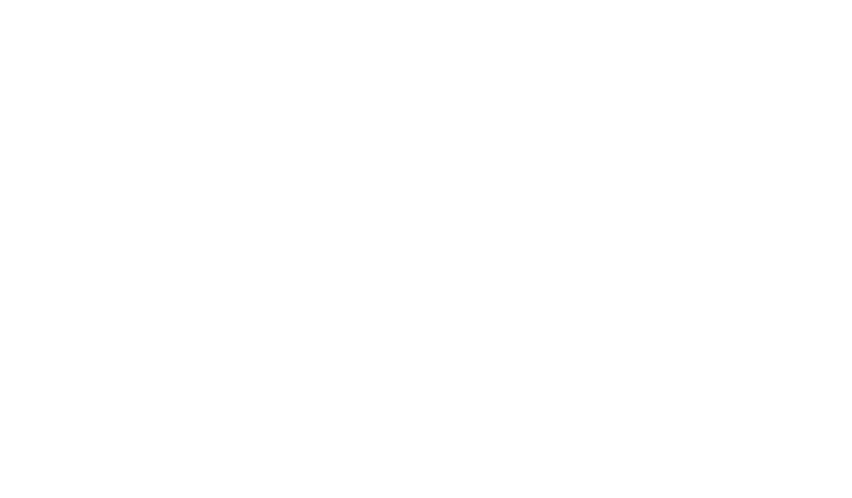
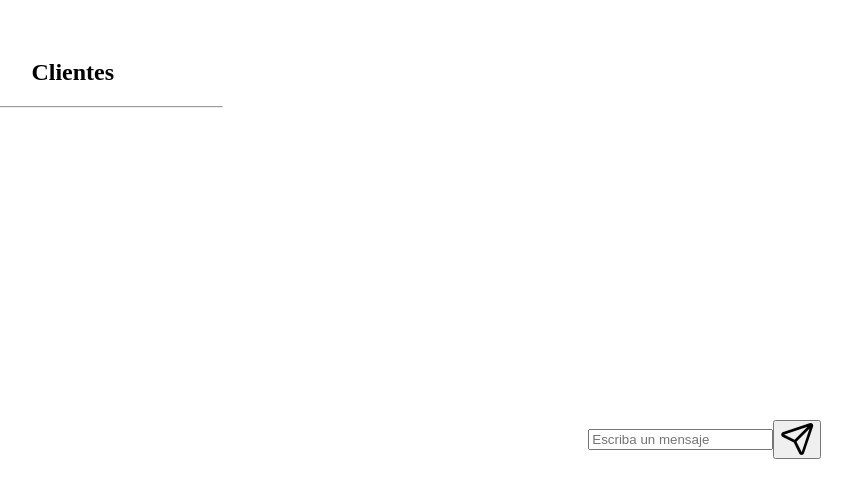
Before and after one commit to WX56-GRUPO1-EASYPOST/easypost-frontend-app, a Vue app: page /contact in a window 1280 px wide. Before the commit this address had no page. Shown: the top 498 px of the page, without its empty margins (268-1120 px from the left). Built offline with nearby package versions, Linux system fonts and the light colour scheme.

Commit message:
feat: contact added

```diff
--- a/src/main.js
+++ b/src/main.js
@@ -6,16 +6,13 @@ import router from './router/index.js'
 // Add PrimeVue Components
 import Card         from 'primevue/card';
 import Button       from 'primevue/button';
-import SelectButton from 'primevue/selectbutton';
-import Sidebar      from 'primevue/sidebar';
-import Avatar       from 'primevue/avatar';
-import Menu         from 'primevue/menu';
-import MenuBar      from 'primevue/menubar';
-import Toolbar      from 'primevue/toolbar';
+import InputText from "primevue/inputtext";
+import 'primeicons/primeicons.css'
 
 createApp(App)
     .use(PrimeVue, { ripple: true })
     .use(router)
     .component('Card', Card)
     .component('Button', Button)
+    .component('pv-input-text', InputText)
     .mount('#app')
--- /dev/null
+++ b/src/public/components/contact/components/contact.component.vue
@@ -0,0 +1,105 @@
+<script>
+import ContactsListService from "../services/contactsListService.js";
+
+export default {
+  name: 'ContactPage',
+  data() {
+
+    return {
+      message: '',
+      messagesList:[],
+      contactsList:[],
+      //contactListService:new ContactsListService()
+    }
+  },
+  created() {
+    /*ContactsListService.getAllContacts()
+        .then(response=>{
+          this.contactsList=response.data.contacts;
+        })
+        .catch(e=>{console.log(e.error)})*/
+
+  },
+  methods: {
+    sendMessage() {
+      this.messagesList.push(this.message)
+    }
+  }
+}
+</script>
+
+<template>
+  <div class="contact-container">
+    <div class="clients">
+      <h2>Clientes</h2>
+      <hr>
+      <Card v-if="contactsList" v-for="contact in contactsList" :key="contact.id">
+        <template #title>Jose</template>
+        <template #content>
+          <img src="" alt="perfil">
+        </template>
+      </Card>
+      <Card v-else>
+        <template #title>No hay contactos</template>
+      </Card>
+    </div>
+    <div class="chat">
+      <div>
+        <div class="messages-container">
+          <ul >
+            <li v-for="msg in messagesList" :key="msg">
+              {{ msg }}
+            </li>
+          </ul>
+        </div>
+      </div>
+      <div class="sending-section">
+        <div>
+          <pv-input-text placeholder="Escriba un mensaje" type="text" v-model="message"/>
+        </div>
+        <div>
+          <button @click="sendMessage">
+            <i class="pi pi-send" style="font-size:2rem"></i>
+          </button>
+        </div>
+      </div>
+    </div>
+  </div>
+</template>
+
+<style scoped>
+.contact-container {
+  margin: 20px 0;
+  display: flex;
+  justify-content: space-around;
+  align-items: center;
+}
+.clients{
+  text-align: center;
+  background-color:white;
+  height:400px;
+  overflow-x:hidden;
+  overflow-y: auto;
+  width:300px;
+}
+.messages-container{
+  background-color: white;
+  height:400px;
+  overflow-x:hidden;
+  overflow-y:auto;
+  /*margin-right:20px;*/
+  text-align: right;
+}
+.messages-container ul{
+  padding:10px;
+}
+.messages-container ul li{
+  list-style-type: none;
+  margin: 10px 5px;
+}
+.sending-section{
+  display: flex;
+  justify-content: space-between;
+  align-items: center;
+}
+</style>
--- /dev/null
+++ b/src/public/components/contact/services/contactsListService.js
@@ -0,0 +1,10 @@
+import axios from "axios";
+
+const url = "htpp:localhost:3000"
+const contactsUrl = "/usuarios/2"
+
+export default class ContactsListService {
+    getAllContacts() {
+        return axios.get(`${url}${contactsUrl}`)
+    }
+}
--- a/src/router/index.js
+++ b/src/router/index.js
@@ -2,6 +2,7 @@ import {createRouter, createWebHistory} from 'vue-router';
 import LoginComponent from "../public/components/login.component.vue";
 import HomeComponent from "../public/components/home.component.vue";
 import RegisterCompanyComponent from "../public/components/register-company.component.vue";
+import Contact from "../public/components/contact/components/contact.component.vue";
 
 const router = createRouter({
     history: createWebHistory(),
@@ -9,7 +10,8 @@ const router = createRouter({
         {path: '/', redirect: '/login'},
         {path: '/login', component: LoginComponent, name: 'login'},
         {path: '/home', component: HomeComponent, name: 'home'},
-        {path: '/register-company', component: RegisterCompanyComponent, name: 'register-company'}
+        {path: '/register-company', component: RegisterCompanyComponent, name: 'register-company'},
+        {path:'/contact',component:Contact}
     ]
 });
 
--- a/src/server/db.json
+++ b/src/server/db.json
@@ -7,13 +7,26 @@
       "password": "pass123",
       "rol": "cliente"
     },
-
     {
       "id": 2,
       "name": "Usuario Dos",
       "email": "usuario2@example.com",
       "password": "pass456",
-      "rol": "empresa"
+      "rol": "empresa",
+      "contacts": [
+        {
+          "userId": 3,
+          "name": "Jose Luna Segovia"
+        },
+        {
+          "userID": 4,
+          "name": "Enrique Palacios"
+        },
+        {
+          "userId": 5,
+          "name": "Raul Quispe"
+        }
+      ]
     }
   ],
   "deliverables": [
```
